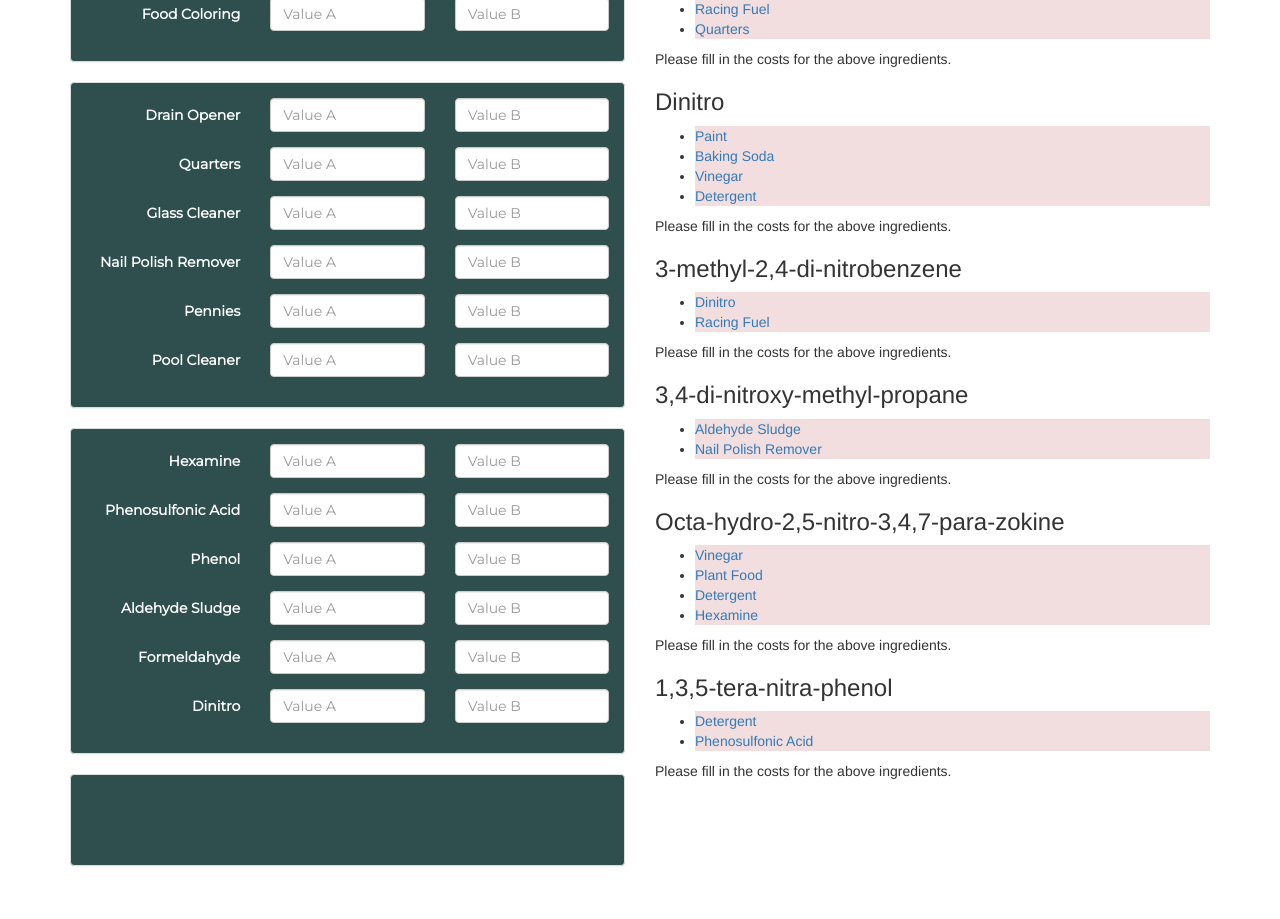
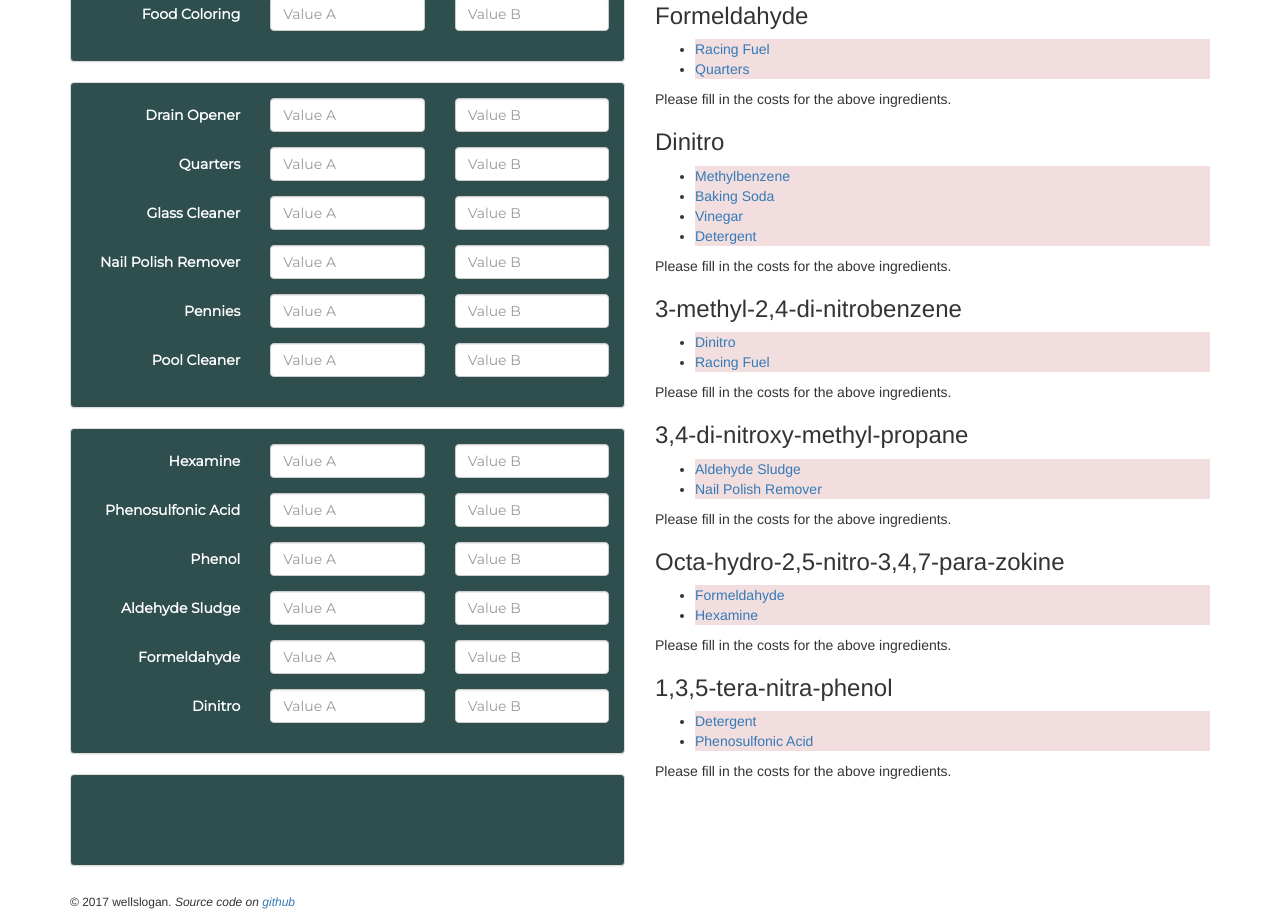
Before and after one commit to wellslogan/wellslogan.github.io, an Angular app in the folder aotrt/: page / in a window 1280 px wide. Shown: the part 1440-2359 px from the top of the page. Before the commit the page ends 2326 px from the top, so only its background shows below. Built offline with nearby package versions, Linux system fonts and the light colour scheme.

Commit message:
Fixed a few recipes

```diff
--- a/aotrt/src/app/app.component.html
+++ b/aotrt/src/app/app.component.html
@@ -93,4 +93,10 @@
 
     </div>
   </div>
+
+  <div class="row">
+    <div class="col-xs-12">
+      <h6>&copy; 2017 wellslogan. <em>Source code on <a href="https://github.com/wellslogan/wellslogan.github.io/tree/master/aotrt">github</a></em></h6>
+    </div>
+  </div>
 </div>
--- a/aotrt/src/app/app.component.ts
+++ b/aotrt/src/app/app.component.ts
@@ -27,7 +27,8 @@ export class AppComponent implements IAppComponent {
         "0.1.2",
         "Fri 2017/07/07 8:30 PM EDT",
         [
-          "Split ingredients list by in-game chalk board"
+          "Split ingredients list by in-game chalk board",
+          "Fixed recipes for methylbenzene, dinitro"
         ]
       ),
       new ChangelogEntry(
--- a/aotrt/src/app/app.initdata.ts
+++ b/aotrt/src/app/app.initdata.ts
@@ -48,7 +48,7 @@ let nonBoardIngredientsList = [
 let recipesList = [
       ["Acetaldehyde", "Vodka", "Pennies"],
       ["Glycerol", "Fat", "Vodka"],
-      ["Methylbenzene", "Paint"],
+      ["Methylbenzene", "Paint", "Drain Opener", "Detergent"],
       ["Nitrated Glycerol Solution", "Mixed Acid", "Glycerol"],
       ["Mixed Acid", "Detergent", "Drain Opener", "Ice"],
       ["Hexamine", "Glass Cleaner", "Formeldahyde"],
@@ -56,10 +56,10 @@ let recipesList = [
       ["Phenol", "Wheel Cleaner", "Motor Oil", "Insect Repellant"],
       ["Aldehyde Sludge", "Formeldahyde", "Acetaldehyde", "Detergent"],
       ["Formeldahyde", "Racing Fuel", "Quarters"],
-      ["Dinitro", "Paint", "Baking Soda", "Vinegar", "Detergent"],
+      ["Dinitro", "Methylbenzene", "Baking Soda", "Vinegar", "Detergent"],
       ["3-methyl-2,4-di-nitrobenzene", "Dinitro", "Racing Fuel"],
       ["3,4-di-nitroxy-methyl-propane", "Aldehyde Sludge", "Nail Polish Remover"],
-      ["Octa-hydro-2,5-nitro-3,4,7-para-zokine", "Vinegar", "Plant Food", "Detergent", "Hexamine"],
+      ["Octa-hydro-2,5-nitro-3,4,7-para-zokine", "Formeldahyde", "Hexamine"],
       ["1,3,5-tera-nitra-phenol", "Detergent", "Phenosulfonic Acid"]
     ];
 
```
Also changed, not shown: 5 other files (tests, documents, lock files or other folders).
